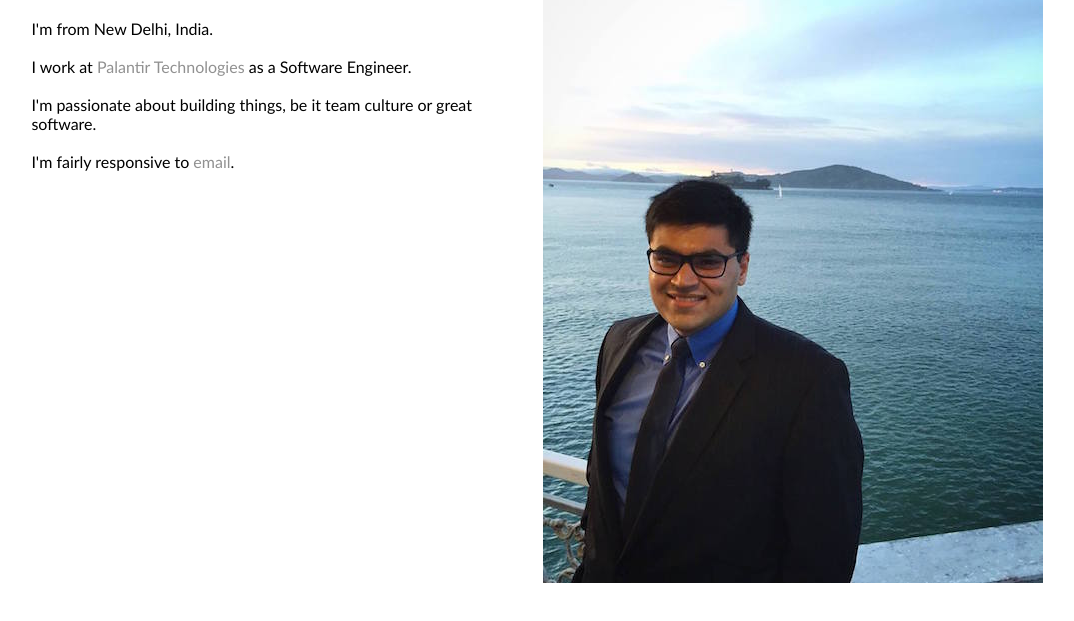
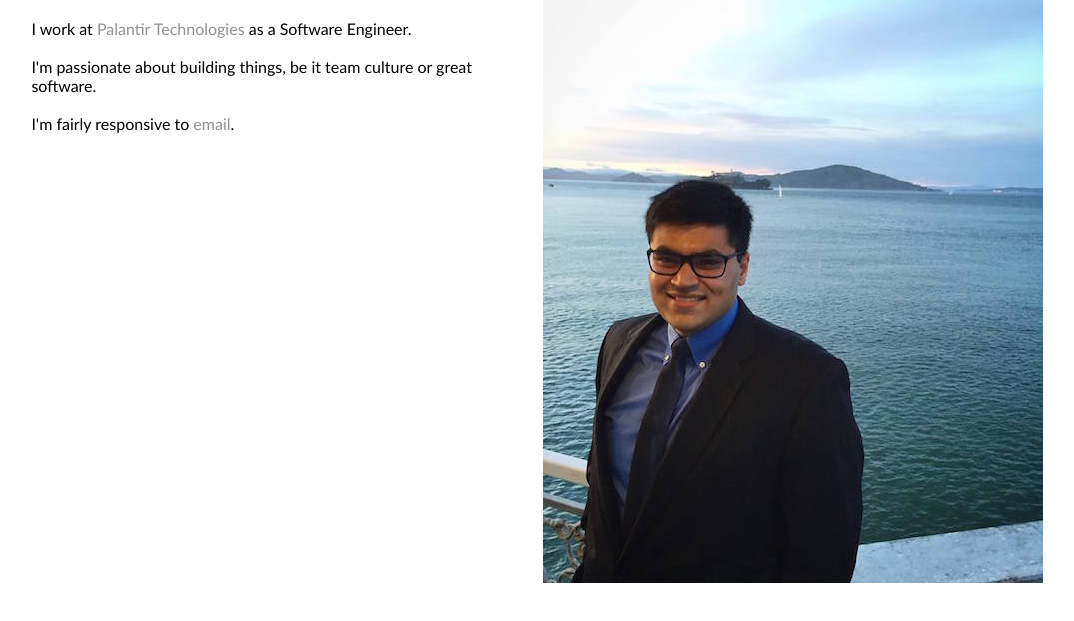
Before and after one commit to tusharnarayan/tusharnarayan.github.io, a plain HTML site: page index.html in a window 1280 px wide. Shown: the part 105-726 px from the top of the page, without its empty margins (103-1177 px from the left). Drawn offline with Linux system fonts and the light colour scheme.

Commit message:
more minimal

```diff
--- a/index.html
+++ b/index.html
@@ -50,9 +50,6 @@
 			Hi. I'm Tushar.
 		</h1>
 		<p>
-			I'm from New Delhi, India.
-			<br />
-			<br />
 			I work at <a href="https://www.palantir.com/">Palantir Technologies</a> as a Software Engineer.
 			<br />
 			<br />
```
